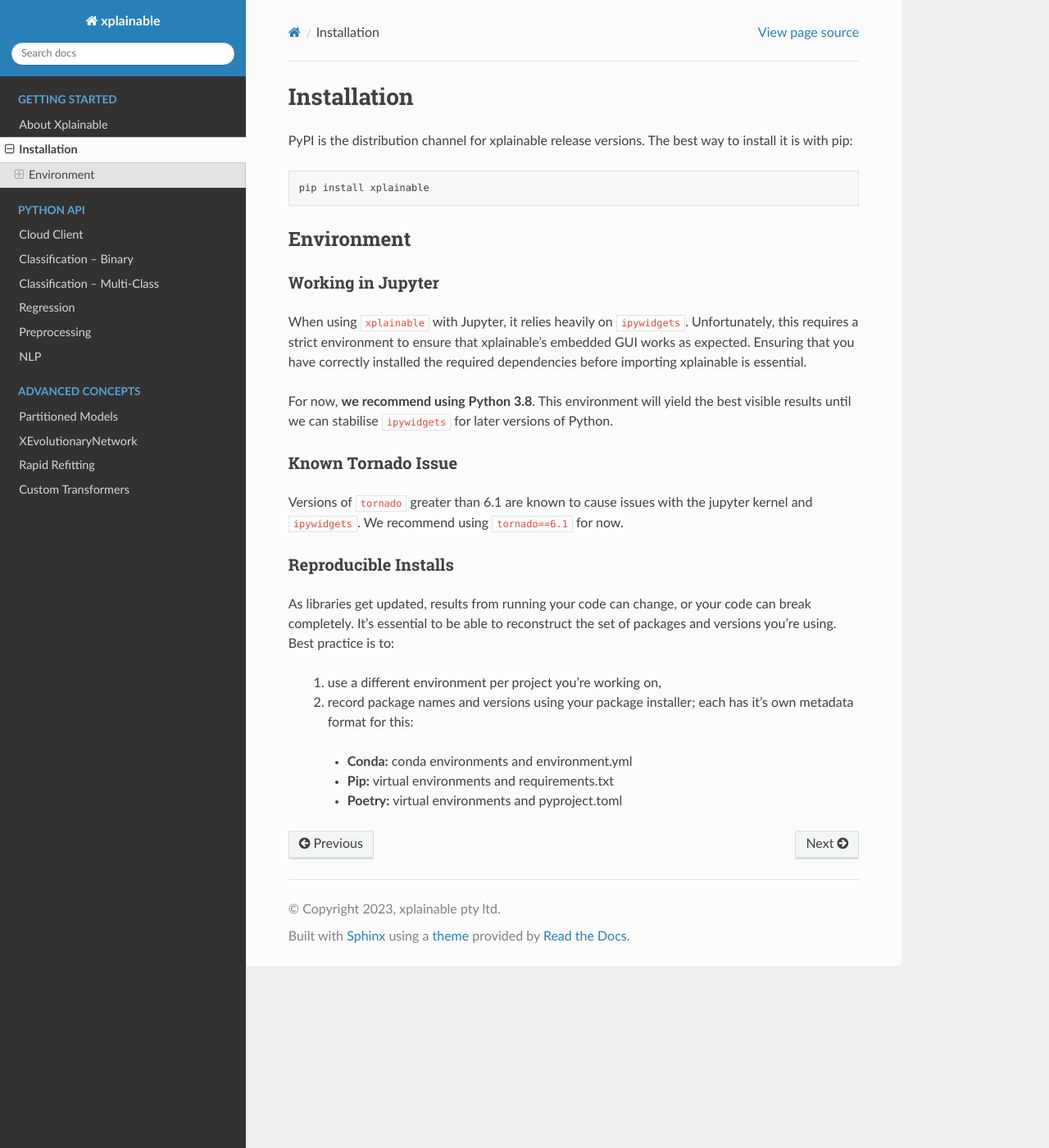
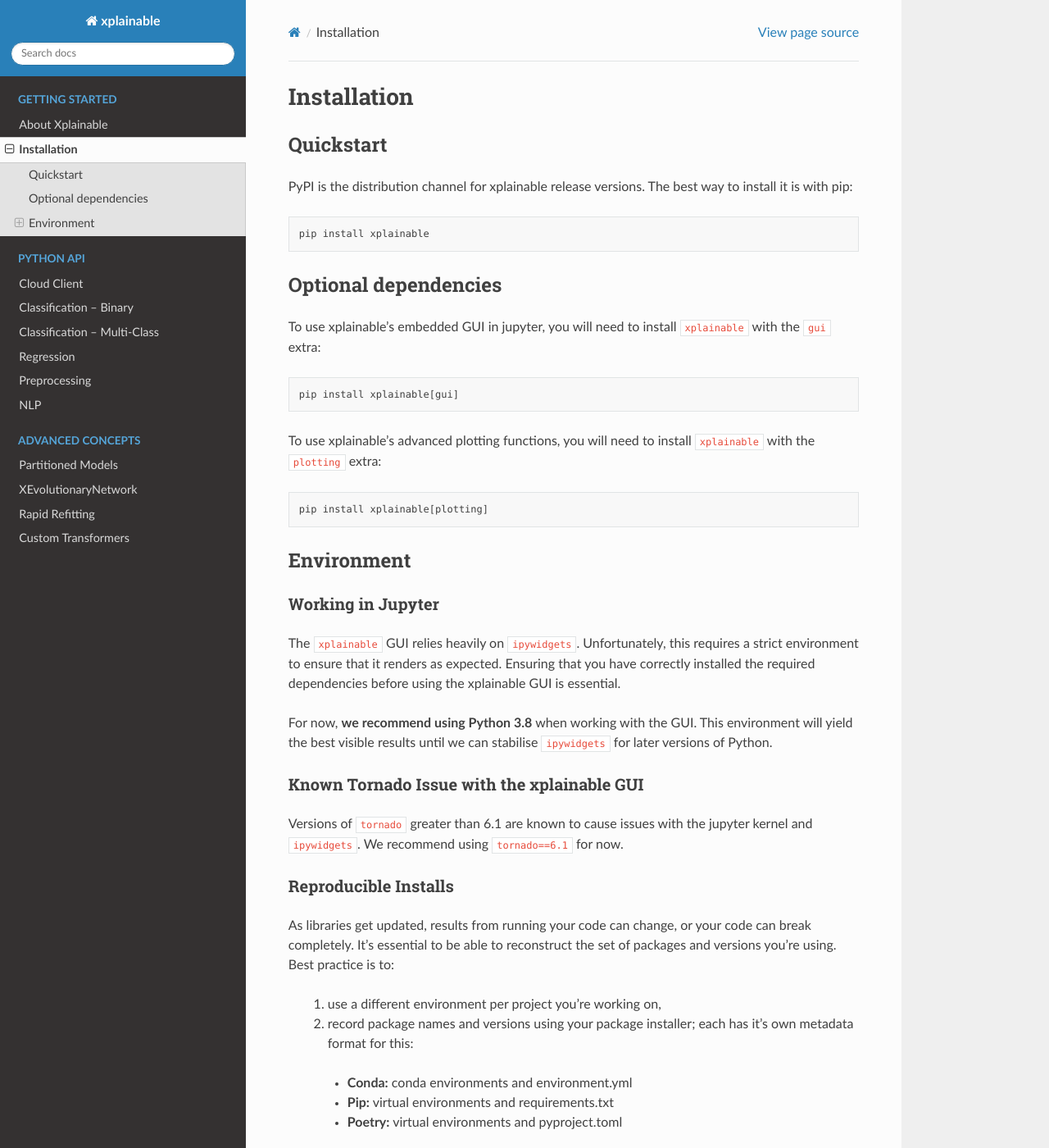
Before and after one commit to xplainable/xplainable, a Sphinx documentation site: the page built from docs/getting_started/installation.rst, in a window 1280 px wide and 1400 px high. Shown: the whole window at 82% size. Built offline with Sphinx 7.4.7 and the Read the Docs theme 2.0.0, drawn with Linux system fonts in a browser that asks for light colours.

Commit message:
added optional dependency instructions

```diff
--- a/docs/getting_started/installation.rst
+++ b/docs/getting_started/installation.rst
@@ -1,10 +1,28 @@
 Installation
 =========================
 
+Quickstart
+------------
 PyPI is the distribution channel for xplainable release versions. The best way
 to install it is with pip::
 
     pip install xplainable
+
+
+Optional dependencies
+-----------------------
+To use xplainable's embedded GUI in jupyter, you will need to install
+``xplainable`` with the ``gui`` extra::
+
+
+    pip install xplainable[gui]
+
+
+To use xplainable's advanced plotting functions, you will need to install
+``xplainable`` with the ``plotting`` extra::
+
+
+    pip install xplainable[plotting]
 
 
 Environment
@@ -12,18 +30,17 @@
 
 Working in Jupyter
 ~~~~~~~~~~~~~~~~~~~~~
+The ``xplainable`` GUI relies heavily on ``ipywidgets``.
+Unfortunately, this requires a strict environment to ensure that it renders as
+expected. Ensuring that you have correctly installed the required dependencies
+before using the xplainable GUI is essential.
 
-When using ``xplainable`` with Jupyter, it relies heavily on ``ipywidgets``.
-Unfortunately, this requires a strict environment to ensure that
-xplainable's embedded GUI works as expected. Ensuring that you have correctly
-installed the required dependencies before importing xplainable is essential.
+For now, **we recommend using Python 3.8** when working with the GUI. This
+environment will yield the best visible results until we can stabilise
+``ipywidgets`` for later versions of Python.
 
-For now, **we recommend using Python 3.8**. This environment will yield the best
-visible results until we can stabilise ``ipywidgets`` for later versions of
-Python.
-
-Known Tornado Issue
-~~~~~~~~~~~~~~~~~~~~
+Known Tornado Issue with the xplainable GUI
+~~~~~~~~~~~~~~~~~~~~~~~~~~~~~~~~~~~~~~~~~~~~~
 
 Versions of ``tornado`` greater than 6.1 are known to cause issues with the
 jupyter kernel and ``ipywidgets``. We recommend using ``tornado==6.1`` for now.
```
